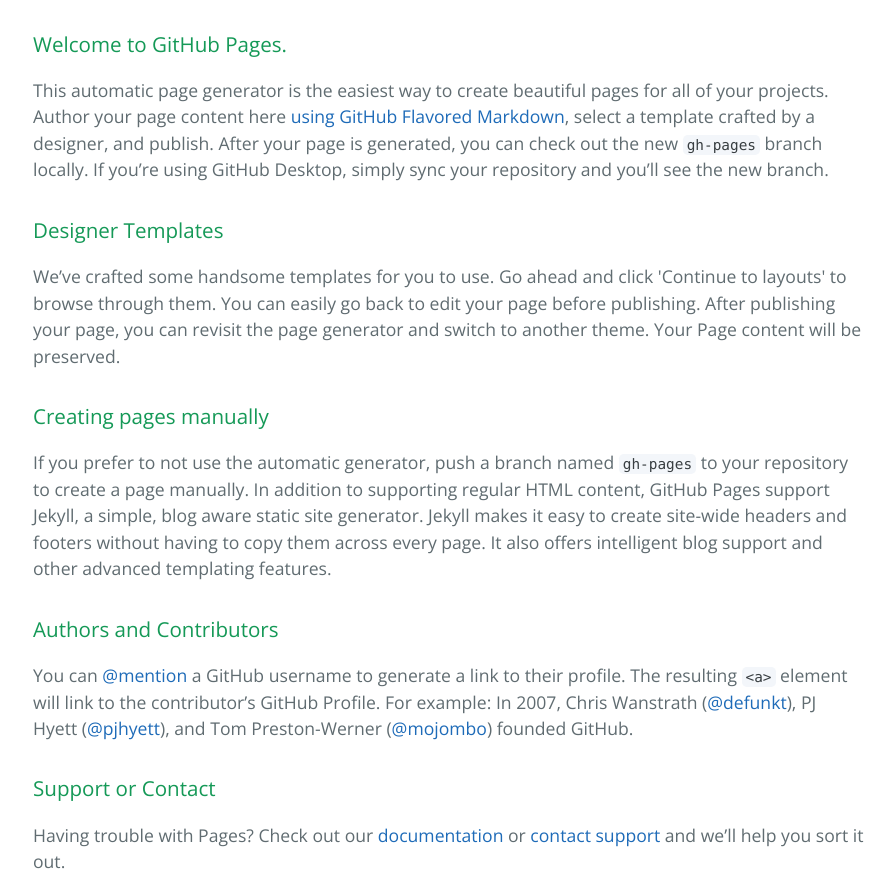
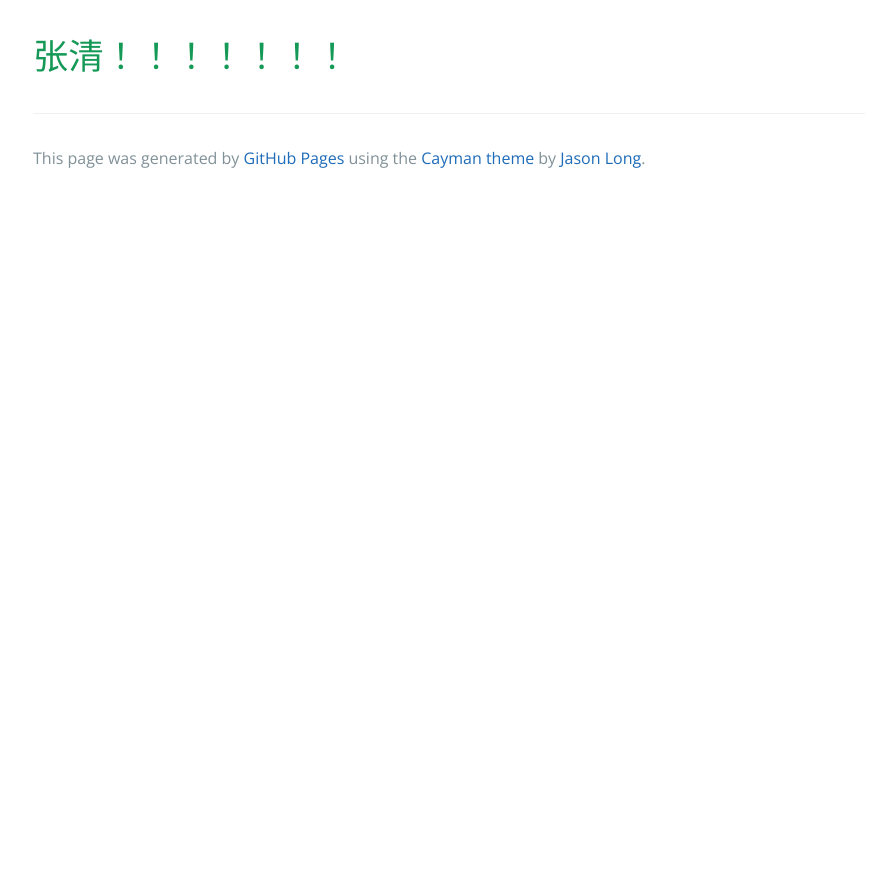
Before and after one commit to zhangzheng159/zhangzheng159.github.com, a plain HTML site: page index.html in a window 1280 px wide. Shown: the part 320-1198 px from the top of the page, without its empty margins (191-1083 px from the left). After the commit the page ends 800 px from the top, so only its background shows below. Drawn offline with nearby package versions, Linux system fonts and the light colour scheme.

Commit message:
Update index.html

```diff
--- a/index.html
+++ b/index.html
@@ -16,30 +16,10 @@
     </section>
 
     <section class="main-content">
-      <h3>
-<a id="welcome-to-github-pages" class="anchor" href="#welcome-to-github-pages" aria-hidden="true"><span aria-hidden="true" class="octicon octicon-link"></span></a>Welcome to GitHub Pages.</h3>
+  <h1>
+    张清！！！！！！！
+  </h1>
 
-<p>This automatic page generator is the easiest way to create beautiful pages for all of your projects. Author your page content here <a href="https://guides.github.com/features/mastering-markdown/">using GitHub Flavored Markdown</a>, select a template crafted by a designer, and publish. After your page is generated, you can check out the new <code>gh-pages</code> branch locally. If you’re using GitHub Desktop, simply sync your repository and you’ll see the new branch.</p>
-
-<h3>
-<a id="designer-templates" class="anchor" href="#designer-templates" aria-hidden="true"><span aria-hidden="true" class="octicon octicon-link"></span></a>Designer Templates</h3>
-
-<p>We’ve crafted some handsome templates for you to use. Go ahead and click 'Continue to layouts' to browse through them. You can easily go back to edit your page before publishing. After publishing your page, you can revisit the page generator and switch to another theme. Your Page content will be preserved.</p>
-
-<h3>
-<a id="creating-pages-manually" class="anchor" href="#creating-pages-manually" aria-hidden="true"><span aria-hidden="true" class="octicon octicon-link"></span></a>Creating pages manually</h3>
-
-<p>If you prefer to not use the automatic generator, push a branch named <code>gh-pages</code> to your repository to create a page manually. In addition to supporting regular HTML content, GitHub Pages support Jekyll, a simple, blog aware static site generator. Jekyll makes it easy to create site-wide headers and footers without having to copy them across every page. It also offers intelligent blog support and other advanced templating features.</p>
-
-<h3>
-<a id="authors-and-contributors" class="anchor" href="#authors-and-contributors" aria-hidden="true"><span aria-hidden="true" class="octicon octicon-link"></span></a>Authors and Contributors</h3>
-
-<p>You can <a href="https://help.github.com/articles/basic-writing-and-formatting-syntax/#mentioning-users-and-teams" class="user-mention">@mention</a> a GitHub username to generate a link to their profile. The resulting <code>&lt;a&gt;</code> element will link to the contributor’s GitHub Profile. For example: In 2007, Chris Wanstrath (<a href="https://github.com/defunkt" class="user-mention">@defunkt</a>), PJ Hyett (<a href="https://github.com/pjhyett" class="user-mention">@pjhyett</a>), and Tom Preston-Werner (<a href="https://github.com/mojombo" class="user-mention">@mojombo</a>) founded GitHub.</p>
-
-<h3>
-<a id="support-or-contact" class="anchor" href="#support-or-contact" aria-hidden="true"><span aria-hidden="true" class="octicon octicon-link"></span></a>Support or Contact</h3>
-
-<p>Having trouble with Pages? Check out our <a href="https://help.github.com/pages">documentation</a> or <a href="https://github.com/contact">contact support</a> and we’ll help you sort it out.</p>
 
       <footer class="site-footer">
 
```
